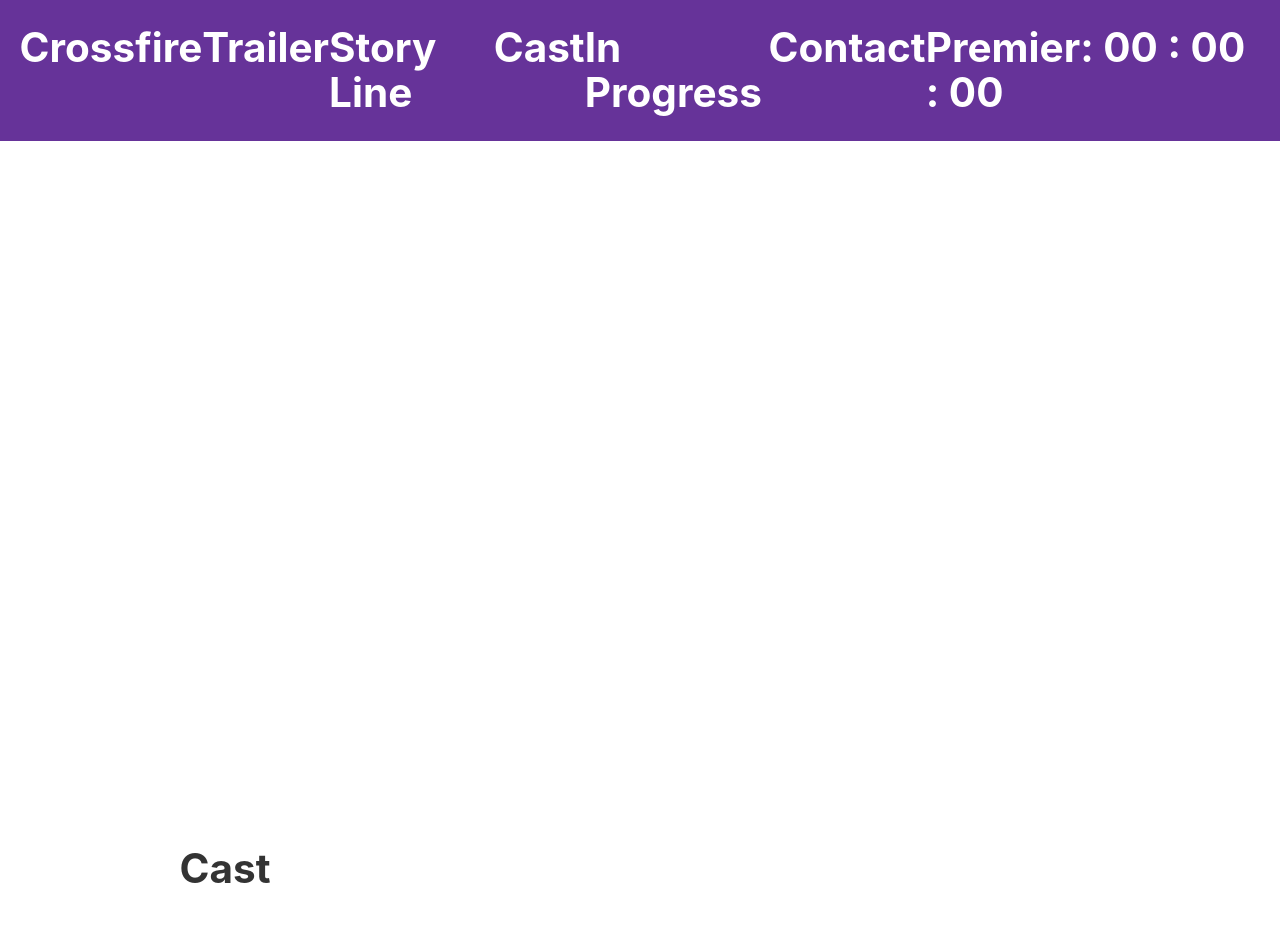
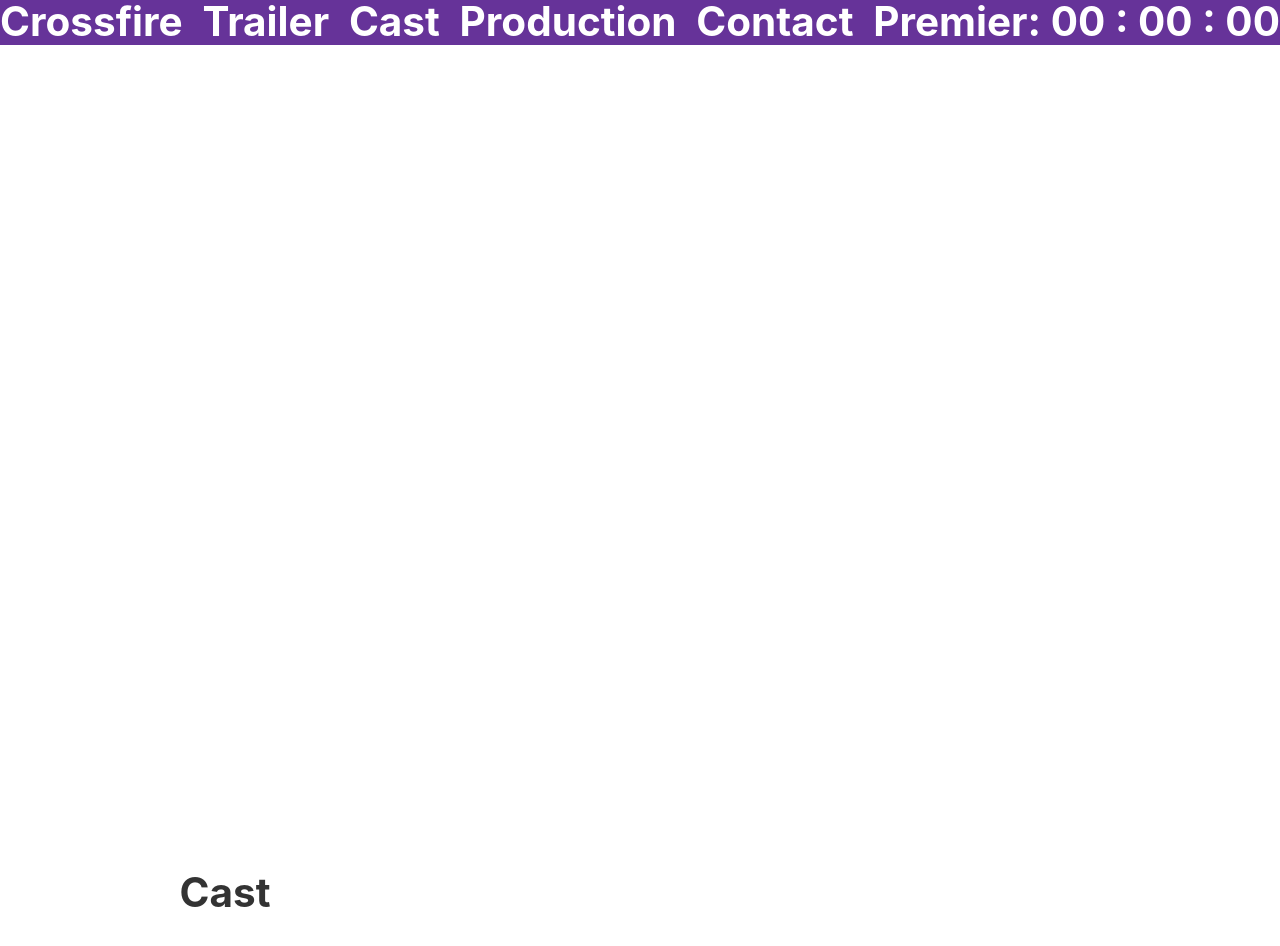
Before and after one commit to elim322/Crossfire, a Gatsby site: page / in a window 1280 px wide. Shown: the top 946 px of the page. Built offline with nearby package versions, Linux system fonts and the light colour scheme; Gatsby itself is replaced by a stand-in of ours.

Commit message:
working on navbar

```diff
--- a/src/assets/scss/components/_navbar.scss
+++ b/src/assets/scss/components/_navbar.scss
@@ -0,0 +1,21 @@
+.navbar {
+  background-color: rebeccapurple;
+  margin-bottom: 1.45rem;
+  .navbar-elements {
+    margin: 0 auto;
+    padding: 1.45rem, 1.0875rem;
+    display: flex;
+    flex-direction: row;
+    justify-content: space-between;
+    .site-title {
+      margin: 0;
+      color: white;
+      text-decoration: none;
+    }
+    .navbar-title {
+      margin: 0;
+      color: white;
+      text-decoration: none;
+    }
+  }
+}
--- a/src/assets/scss/components/_trailer.scss
+++ b/src/assets/scss/components/_trailer.scss
@@ -1,4 +1,4 @@
 .trailer {
-  height: 85vh;
-  width: 85vw;
+  height: 100vh;
+  width: 100vw;
 }
--- a/src/components/header.js
+++ b/src/components/header.js
@@ -3,22 +3,9 @@ import PropTypes from "prop-types"
 import React from "react"
 
 const Header = ({ siteTitle }) => (
-  <header
-    style={{
-      background: `rebeccapurple`,
-      marginBottom: `1.45rem`,
-    }}
-  >
-    <div
-      style={{
-        margin: `0 auto`,
-        padding: `1.45rem 1.0875rem`,
-        display: `flex`,
-        flexDirection: `row`,
-        justifyContent: `space-between`,
-      }}
-    >
-      <h1 style={{ margin: 0 }}>
+  <header className="navbar">
+    <div className="navbar-elements">
+      <h1 className="site-title">
         <Link
           to="/"
           style={{
@@ -29,7 +16,7 @@ const Header = ({ siteTitle }) => (
           {siteTitle}
         </Link>
       </h1>
-      <h1 style={{ margin: 0 }}>
+      <h1 className="navbar-title" style={{ margin: 0 }}>
         <Link
           to="trailer/"
           style={{
@@ -40,18 +27,7 @@ const Header = ({ siteTitle }) => (
           Trailer
         </Link>
       </h1>
-      <h1 style={{ margin: 0 }}>
-        <Link
-          to="storyline/"
-          style={{
-            color: `white`,
-            textDecoration: `none`,
-          }}
-        >
-          Story Line
-        </Link>
-      </h1>
-      <h1 style={{ margin: 0 }}>
+      <h1 className="navbar-title" style={{ margin: 0 }}>
         <Link
           to="cast/"
           style={{
@@ -62,7 +38,7 @@ const Header = ({ siteTitle }) => (
           Cast
         </Link>
       </h1>
-      <h1 style={{ margin: 0 }}>
+      <h1 className="navbar-title" style={{ margin: 0 }}>
         <Link
           to="inprogress/"
           style={{
@@ -70,10 +46,10 @@ const Header = ({ siteTitle }) => (
             textDecoration: `none`,
           }}
         >
-          In Progress
+          Production
         </Link>
       </h1>
-      <h1 style={{ margin: 0 }}>
+      <h1 className="navbar-title" style={{ margin: 0 }}>
         <Link
           to="contact/"
           style={{
@@ -84,7 +60,7 @@ const Header = ({ siteTitle }) => (
           Contact
         </Link>
       </h1>
-      <h1 style={{ margin: 0 }}>
+      <h1 className="navbar-title" style={{ margin: 0 }}>
         <Link
           to="/"
           style={{
```
